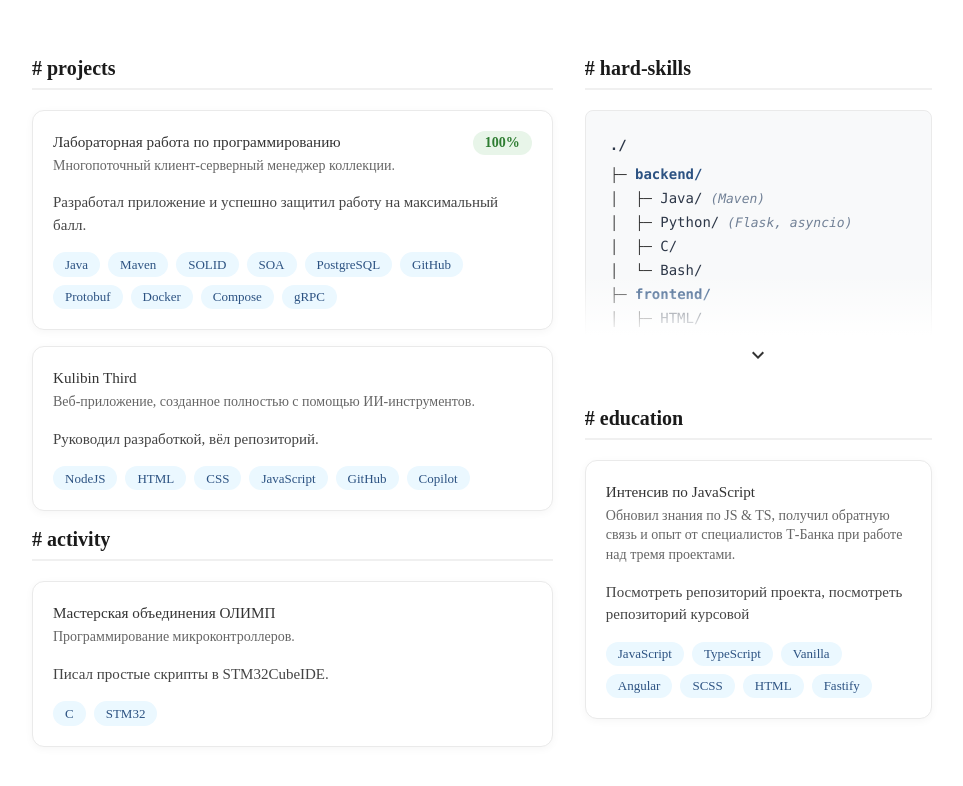
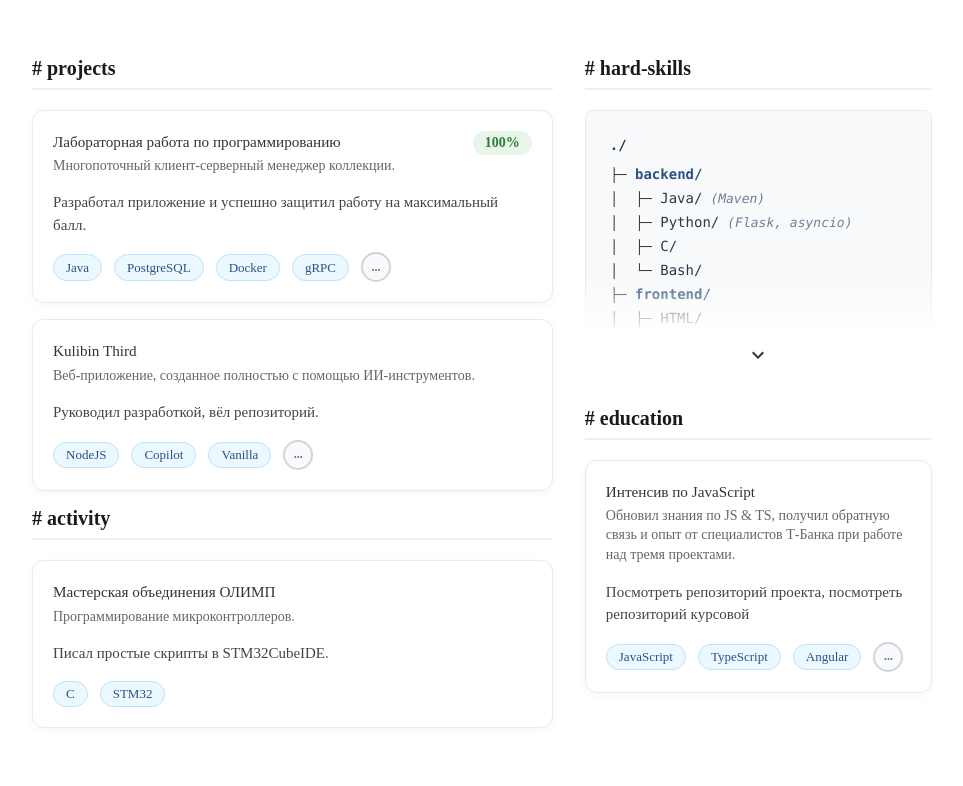
Before and after one commit to MrDvD/cv-landing-frontend, an Angular app: page / in a window 1280 px wide. Shown: the top 786 px of the page, without its empty margins (158-1121 px from the left). Built offline with nearby package versions, Linux system fonts and the light colour scheme.

Commit message:
feat: additional tags support

```diff
--- a/src/app/app.html
+++ b/src/app/app.html
@@ -9,14 +9,20 @@
             activitySubtitle="Многопоточный клиент-серверный менеджер коллекции."
             metaLabel="100%"
             description="Разработал приложение и успешно защитил работу на максимальный балл."
-            [tags]="['Java', 'Maven', 'SOLID', 'SOA', 'PostgreSQL', 'GitHub', 'Protobuf', 'Docker', 'Compose', 'gRPC']">
+            [tags]="{
+              core: ['Java', 'PostgreSQL', 'Docker', 'gRPC'],
+              additional: ['Protobuf', 'Compose', 'Maven', 'SOLID', 'SOA']
+            }">
           </app-activity-info>
           <app-activity-info
             activityName="Kulibin Third"
             activitySubtitle="Веб-приложение, созданное полностью с помощью ИИ-инструментов."
             metaLabel=""
             description="Руководил разработкой, вёл репозиторий."
-            [tags]="['NodeJS', 'HTML', 'CSS', 'JavaScript', 'GitHub', 'Copilot']">
+            [tags]="{
+              core: ['NodeJS', 'Copilot', 'Vanilla'],
+              additional: ['HTML', 'CSS', 'JavaScript']
+            }">
           </app-activity-info>
         </div>
       </section>
@@ -27,7 +33,9 @@
             activityName="Мастерская объединения ОЛИМП"
             activitySubtitle="Программирование микроконтроллеров."
             description="Писал простые скрипты в STM32CubeIDE."
-            [tags]="['C', 'STM32']">
+            [tags]="{
+              core: ['C', 'STM32']
+            }">
           </app-activity-info>
         </div>
       </section>
@@ -36,7 +44,7 @@
     <div class="right-column">
       <section class="skills-section">
         <h2 class="section-title"># hard-skills</h2>
-        <app-expand-content>
+        <app-expand-content [maxHeight]='"225px"'>
           <div class="activity-list">
             <app-skills-tree></app-skills-tree>
           </div>
@@ -50,7 +58,10 @@
             activitySubtitle="Обновил знания по JS & TS, получил обратную связь и опыт от специалистов Т-Банка при работе над тремя проектами."
             metaLabel=""
             description="Посмотреть репозиторий проекта, посмотреть репозиторий курсовой"
-            [tags]="['JavaScript', 'TypeScript', 'Vanilla', 'Angular', 'SCSS', 'HTML', 'Fastify']">
+            [tags]="{
+              core: ['JavaScript', 'TypeScript', 'Angular'],
+              additional: ['SCSS', 'HTML5', 'Vanilla', 'Fastify']
+            }">
           </app-activity-info>
         </div>
       </section>
--- a/src/app/components/activity-info/activity-info.html
+++ b/src/app/components/activity-info/activity-info.html
@@ -14,9 +14,23 @@
   <div class="card-body">
     <p class="description">{{ description }}</p>
 
-    <div class="tags">
-      @for (tag of tags; track $index) {
-        <span class="tag">{{ tag }}</span>
+    <div class="tags-container">
+      @for (tag of tags.core; track tag) {
+        <span class="badge core-badge">{{ tag }}</span>
+      }
+
+      @if (hasAdditionalTags && !showAdditionalTags) {
+        <div class="tag-separator"
+              [class.expanded]="showAdditionalTags"
+              (click)="toggleAdditionalTags()">
+          <span class="separator-text">...</span>
+        </div>
+      }
+
+      @if (showAdditionalTags && tags.additional && tags.additional.length > 0) {
+        @for (tag of tags.additional; track tag) {
+          <span class="badge secondary-badge">{{ tag }}</span>
+        }
       }
     </div>
   </div>
--- a/src/app/components/activity-info/activity-info.less
+++ b/src/app/components/activity-info/activity-info.less
@@ -66,17 +66,72 @@
   margin: 0;
 }
 
-.tags {
+.tags-container {
+  display: flex;
+  align-items: center;
+  gap: 0.75rem;
+  flex-wrap: wrap;
+}
+
+.tag-group {
   display: flex;
   flex-wrap: wrap;
   gap: 0.5rem;
+  align-items: center;
 }
 
-.tag {
+.tag-group.core {
+  flex: 1;
+}
+
+.tag-separator {
+  width: 24px;
+  height: 24px;
+  display: flex;
+  justify-content: center;
+  align-items: center;
+  padding: 1px;
+  user-select: none;
+  cursor: pointer;
+  border-radius: 50%;
+  border: 2px solid #d1d5db;
+  background-color: #f9fafb;
+  color: #6b7280;
+  font-size: 12px;
+  font-weight: 600;
+  transition: all 0.2s ease;
+  flex-shrink: 0;
+}
+
+.tag-separator:hover {
+  background-color: #f3f4f6;
+  border-color: #9ca3af;
+  color: #4b5563;
+}
+
+.tag-separator:active {
+  background-color: #e5e7eb;
+  transform: scale(0.95);
+}
+
+.badge {
   font-size: 0.8125rem;
-  color: #2c5282;
-  background: #ebf8ff;
   padding: 0.35rem 0.75rem;
   border-radius: 16px;
   line-height: 1;
+  font-weight: 500;
+  display: inline-block;
+  cursor: default;
 }
+
+.core-badge {
+  color: #2c5282;
+  background: #ebf8ff;
+  border: 1px solid #bee3f8;
+}
+
+.secondary-badge {
+  color: #6b7280;
+  background: #f9fafb;
+  border: 1px solid #e5e7eb;
+}
--- a/src/app/components/activity-info/activity-info.ts
+++ b/src/app/components/activity-info/activity-info.ts
@@ -2,14 +2,30 @@ import { Component, Input } from '@angular/core';
 
 @Component({
   selector: 'app-activity-info',
-  imports: [],
   templateUrl: './activity-info.html',
-  styleUrl: './activity-info.less',
+  styleUrls: ['./activity-info.less']
 })
 export class ActivityInfoComponent {
   @Input() activityName: string = '';
   @Input() activitySubtitle: string = '';
   @Input() metaLabel: string = '';
   @Input() description: string = '';
-  @Input() tags: string[] = [];
+  @Input() tags: {
+    core: string[];
+    additional?: string[];
+  } = { core: [] };
+
+  showAdditionalTags = false;
+
+  get hasAdditionalTags(): boolean {
+    const additional = this.tags.additional;
+    if (additional && additional.length > 0) {
+      return true;
+    }
+    return false;
+  }
+
+  toggleAdditionalTags(): void {
+    this.showAdditionalTags = !this.showAdditionalTags;
+  }
 }
--- a/src/app/components/expand-content/expand-content.ts
+++ b/src/app/components/expand-content/expand-content.ts
@@ -6,9 +6,7 @@ import { Component, Input, ViewChild, ElementRef } from '@angular/core';
   styleUrl: './expand-content.less',
 })
 export class ExpandContentComponent {
-  @Input() maxHeight: string = '225px';
-  @Input() showButtonText: string = 'Показать больше';
-  @Input() hideButtonText: string = 'Скрыть';
+  @Input({required: true}) maxHeight: string = '';
 
   @ViewChild('contentWrapper') contentWrapper!: ElementRef<HTMLElement>;
 
```
